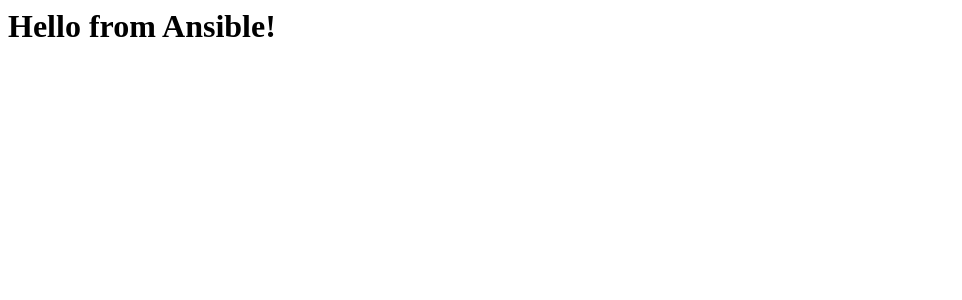
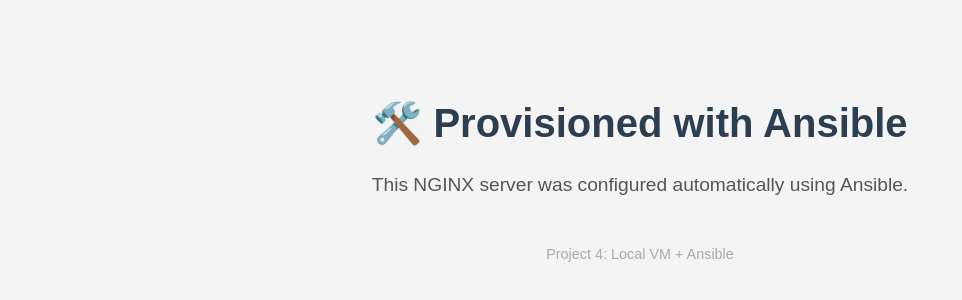
Before and after one commit to Nic-DevOps/Infrastructure_Projects, a plain HTML site: page Project_4_Vagrant_Ansible_VM/ansible/roles/common/files/index.html in a window 1280 px wide. Shown: the whole page, without its empty margins (0-962 px from the left). Drawn offline with Linux system fonts and the light colour scheme.

Commit message:
update html page

```diff
--- a/Project_4_Vagrant_Ansible_VM/ansible/roles/common/files/index.html
+++ b/Project_4_Vagrant_Ansible_VM/ansible/roles/common/files/index.html
@@ -1,6 +1,37 @@
 <!-- roles/common/files/index.html -->
-<html>
-  <body>
-    <h1>Hello from Ansible!</h1>
-  </body>
+<!DOCTYPE html>
+<html lang="en">
+<head>
+  <meta charset="UTF-8">
+  <title>Welcome to Ansible NGINX Server</title>
+  <style>
+    body {
+      font-family: Arial, sans-serif;
+      background-color: #f4f4f4;
+      color: #333;
+      text-align: center;
+      margin-top: 100px;
+    }
+    h1 {
+      font-size: 2.5rem;
+      color: #2c3e50;
+    }
+    p {
+      font-size: 1.2rem;
+      color: #555;
+    }
+    .footer {
+      margin-top: 50px;
+      font-size: 0.9rem;
+      color: #aaa;
+    }
+  </style>
+</head>
+<body>
+  <h1>🛠️ Provisioned with Ansible</h1>
+  <p>This NGINX server was configured automatically using Ansible.</p>
+  <div class="footer">
+    Project 4: Local VM + Ansible
+  </div>
+</body>
 </html>
```
